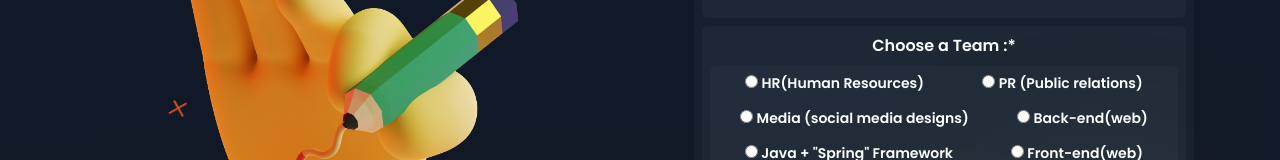
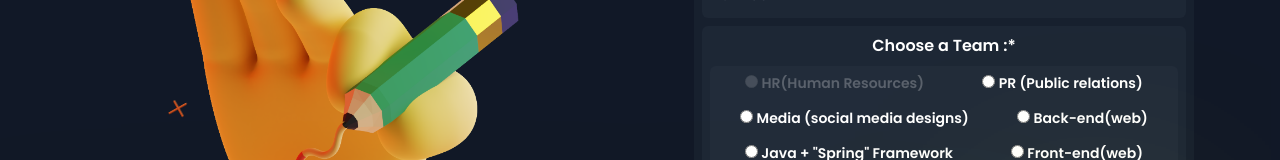
Before and after one commit to Hamdysaad20/dragonsWebsite, a Next.js app: page / in a window 1280 px wide. Shown: the part 478-638 px from the top of the page. Built offline with nearby package versions, Linux system fonts and the light colour scheme.

Commit message:
HR is done

```diff
--- a/components/Form.jsx
+++ b/components/Form.jsx
@@ -177,9 +177,11 @@ const ContactUs = () => {
             {" "}
             <p className='my-2 font-semibold'>Choose a Team :*</p>
             <div className='flex md:flex-none flex-wrap w-full relative mb-2 text-sm rounded-md  px-2 gap-1 bg-gray-700/20'>
-              <div className='hover:bg-yellow-400/20 cursor-pointer select-none active:scale-95 duration-300 px-1 rounded-md my-1  justify-center mx-auto gap-1 flex '>
+              <div className=' cursor-not-allowed select-none  duration-300 px-1 rounded-md my-1  justify-center mx-auto gap-1 flex '>
                 {" "}
-                <label className='cursor-pointer font-semibold' htmlFor='HR'>
+                <label
+                  className='cursor-pointer font-semibold opacity-25'
+                  htmlFor='HR'>
                   {" "}
                   <input
                     className='mt-[5px]'
@@ -188,6 +190,7 @@ const ContactUs = () => {
                     id='HR'
                     value='HR'
                     required
+                    disabled
                   />{" "}
                   HR(Human Resources)
                 </label>
```
